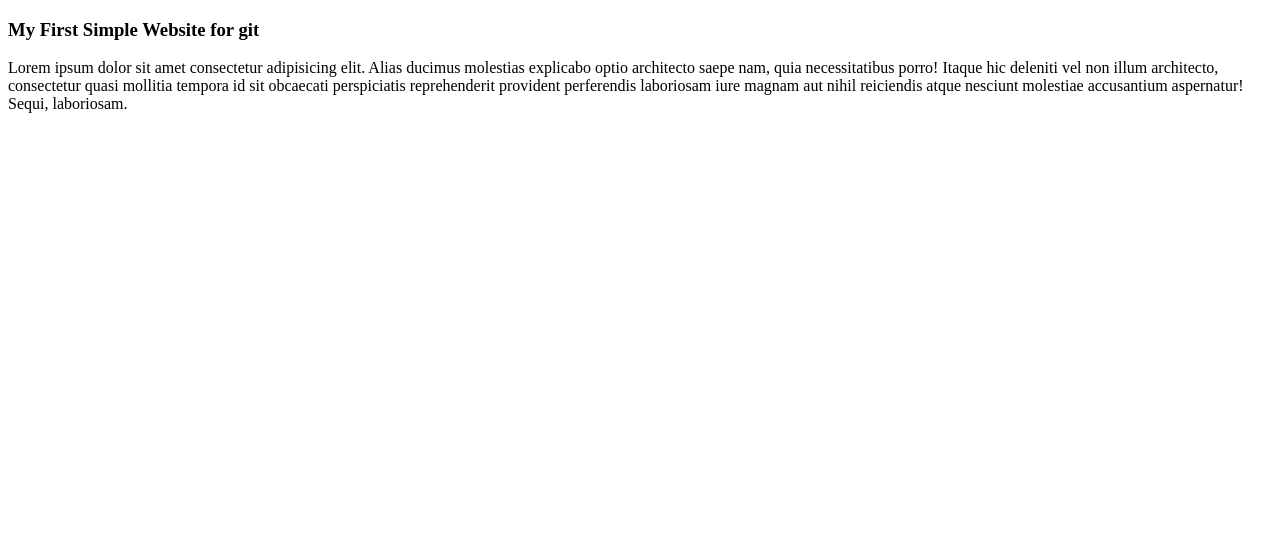
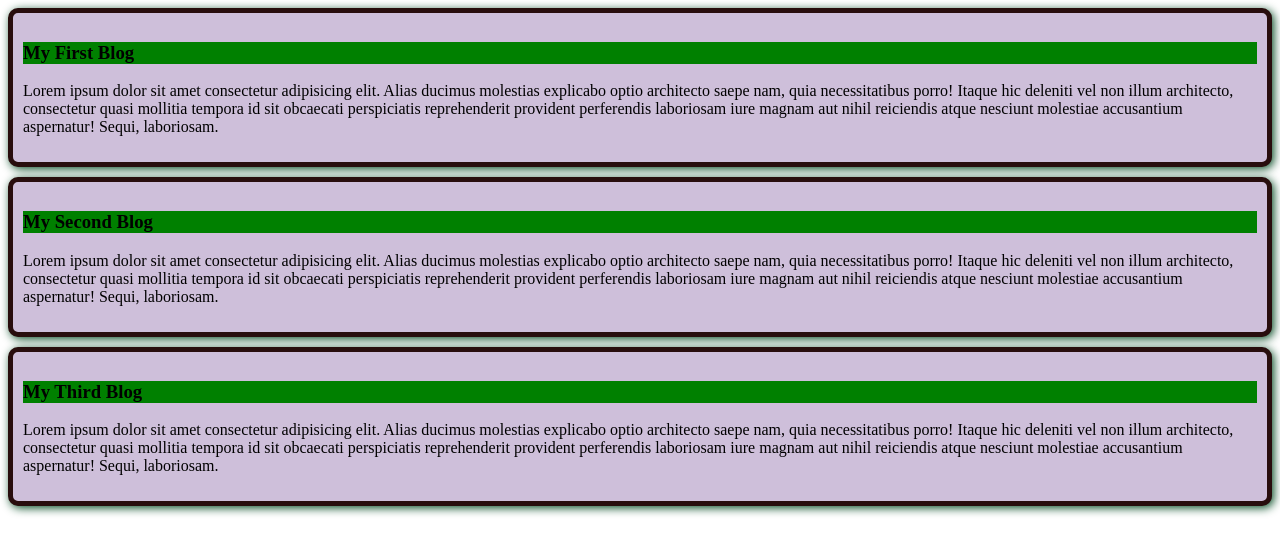
Before and after one commit to Ishrat2413/my-simple-website, a plain HTML site: page index.html in a window 1280 px wide. Drawn offline with Linux system fonts and the light colour scheme.

Commit message:
added css to the blogs

```diff
--- a/index.html
+++ b/index.html
@@ -4,10 +4,19 @@
     <meta charset="UTF-8">
     <meta name="viewport" content="width=device-width, initial-scale=1.0">
     <title>My Simple Website for git</title>
+    <link rel="stylesheet" href="style/blog.css">
 </head>
 <body>
     <div>
-        <h3>My First Simple Website for git</h3>
+        <h3>My First Blog</h3>
+        <p>Lorem ipsum dolor sit amet consectetur adipisicing elit. Alias ducimus molestias explicabo optio architecto saepe nam, quia necessitatibus porro! Itaque hic deleniti vel non illum architecto, consectetur quasi mollitia tempora id sit obcaecati perspiciatis reprehenderit provident perferendis laboriosam iure magnam aut nihil reiciendis atque nesciunt molestiae accusantium aspernatur! Sequi, laboriosam.</p>
+    </div>
+    <div>
+        <h3>My Second Blog</h3>
+        <p>Lorem ipsum dolor sit amet consectetur adipisicing elit. Alias ducimus molestias explicabo optio architecto saepe nam, quia necessitatibus porro! Itaque hic deleniti vel non illum architecto, consectetur quasi mollitia tempora id sit obcaecati perspiciatis reprehenderit provident perferendis laboriosam iure magnam aut nihil reiciendis atque nesciunt molestiae accusantium aspernatur! Sequi, laboriosam.</p>
+    </div>
+    <div>
+        <h3>My Third Blog</h3>
         <p>Lorem ipsum dolor sit amet consectetur adipisicing elit. Alias ducimus molestias explicabo optio architecto saepe nam, quia necessitatibus porro! Itaque hic deleniti vel non illum architecto, consectetur quasi mollitia tempora id sit obcaecati perspiciatis reprehenderit provident perferendis laboriosam iure magnam aut nihil reiciendis atque nesciunt molestiae accusantium aspernatur! Sequi, laboriosam.</p>
     </div>
 </body>
--- /dev/null
+++ b/style/blog.css
@@ -0,0 +1,11 @@
+div{
+    background-color: rgb(206, 191, 218);
+    margin-bottom: 10px;
+    padding: 10px;
+    border: 5px solid rgb(40, 13, 13);
+    border-radius: 10px;
+    box-shadow: 2px 2px 10px rgb(7, 76, 36);
+}
+h3 {
+    background-color: green;
+}
```
